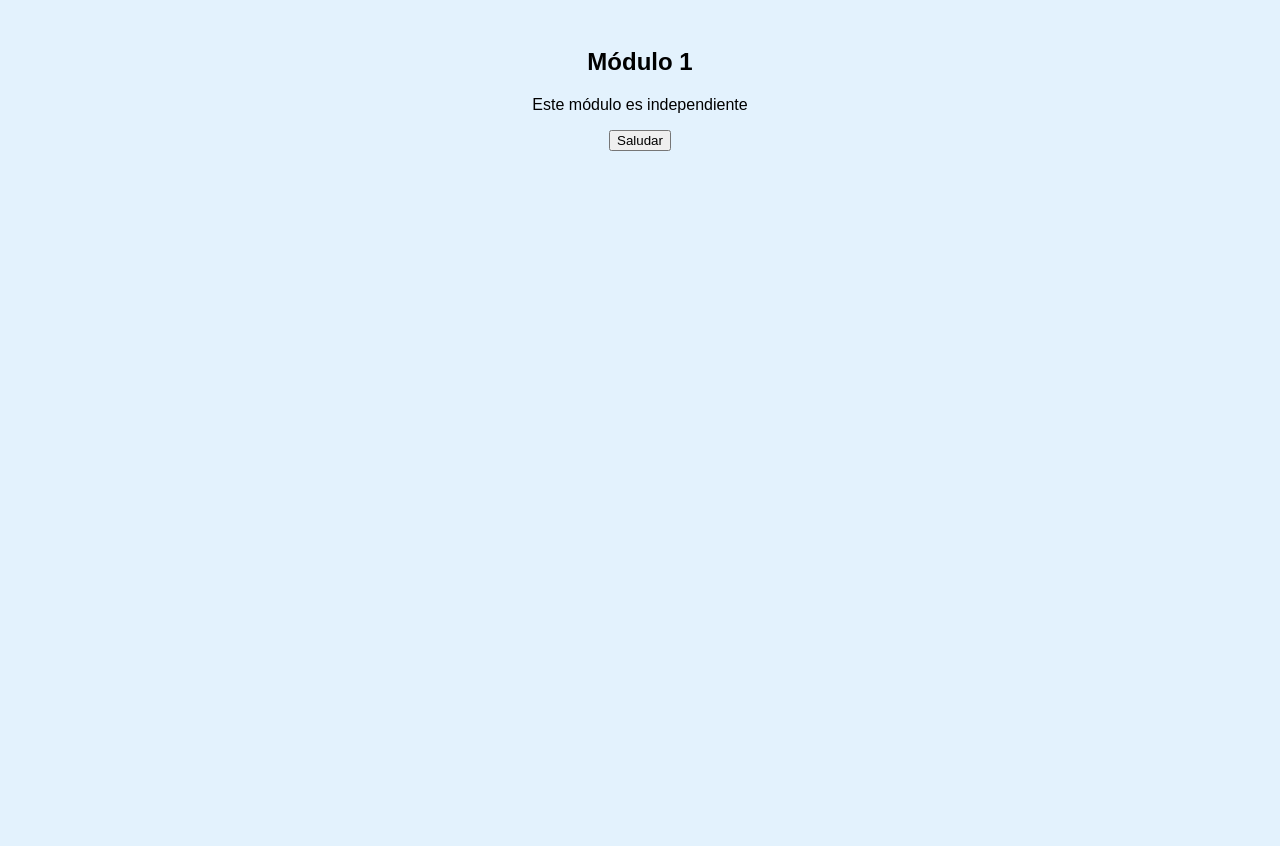
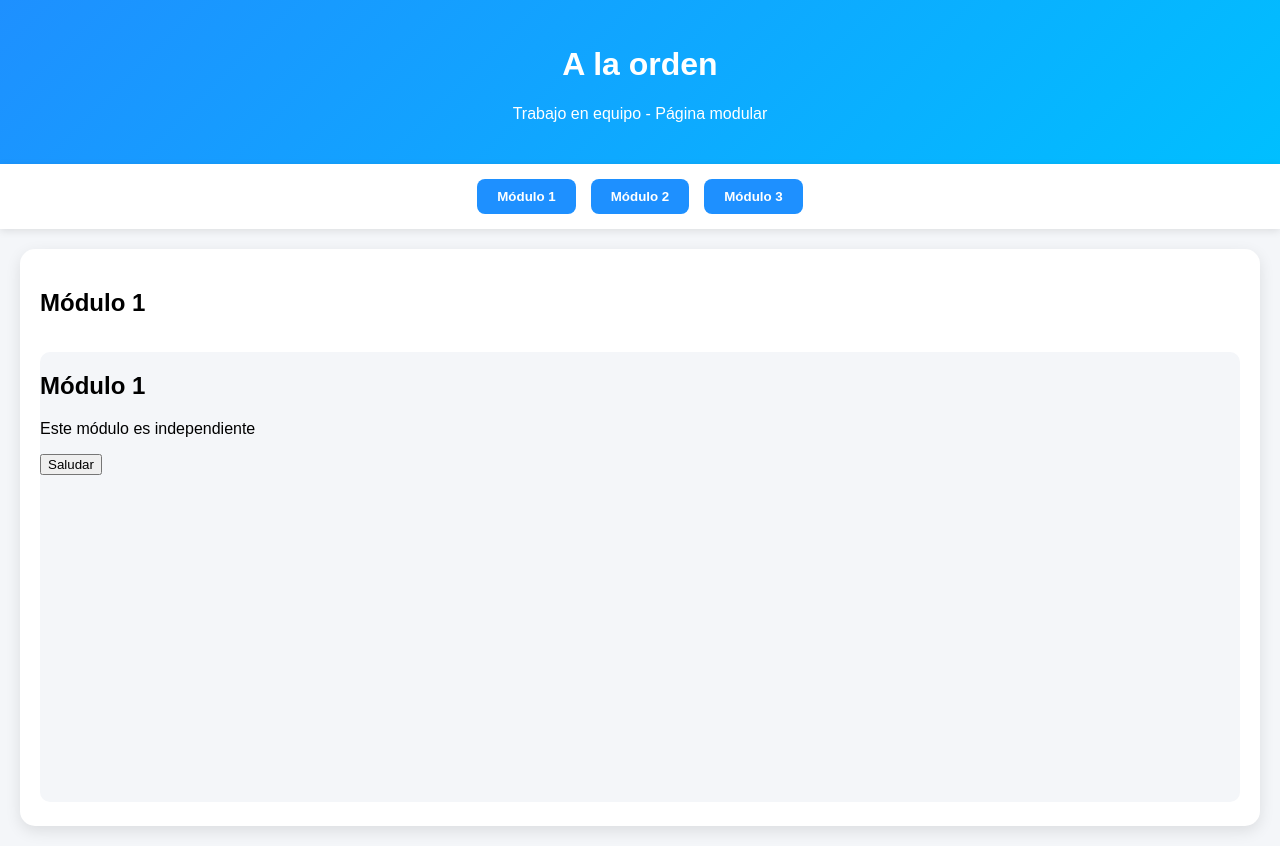
Before and after one commit to jeremyas-web/demo, a plain HTML site: page index.html in a window 1280 px wide. Before the commit the page ends 800 px from the top, so only its background shows below. Drawn offline with Linux system fonts and the light colour scheme.

Commit message:
mi primer commit

```diff
--- a/index.html
+++ b/index.html
@@ -2,14 +2,38 @@
 <html lang="es">
 <head>
     <meta charset="UTF-8">
-    <title>Módulo 1</title>
+    <title>A la orden</title>
     <link rel="stylesheet" href="styles.css">
 </head>
 <body>
 
-<h2>Módulo 1</h2>
-<p>Este módulo es independiente</p>
-<button onclick="saludar()">Saludar</button>
+<header>
+    <h1>A la orden</h1>
+    <p>Trabajo en equipo - Página modular</p>
+</header>
+
+<nav>
+    <button onclick="mostrarModulo('mod1')">Módulo 1</button>
+    <button onclick="mostrarModulo('mod2')">Módulo 2</button>
+    <button onclick="mostrarModulo('mod3')">Módulo 3</button>
+</nav>
+
+<main>
+    <section id="mod1" class="modulo activo">
+        <h2>Módulo 1</h2>
+        <iframe src="modulo1-index.html"></iframe>
+    </section>
+
+    <section id="mod2" class="modulo">
+        <h2>Módulo 2</h2>
+        <iframe src="modulo2-index.html"></iframe>
+    </section>
+
+    <section id="mod3" class="modulo">
+        <h2>Módulo 3</h2>
+        <iframe src="modulo3-index.html"></iframe>
+    </section>
+</main>
 
 <script src="script.js"></script>
 </body>
--- a/modulo1-index.html
+++ b/modulo1-index.html
@@ -0,0 +1,16 @@
+<!DOCTYPE html>
+<html lang="es">
+<head>
+    <meta charset="UTF-8">
+    <title>Módulo 1</title>
+    <link rel="stylesheet" href="styles.css">
+</head>
+<body>
+
+<h2>Módulo 1</h2>
+<p>Este módulo es independiente</p>
+<button onclick="saludar()">Saludar</button>
+
+<script src="script.js"></script>
+</body>
+</html>
--- a/modulo1-script.js
+++ b/modulo1-script.js
@@ -0,0 +1,3 @@
+function saludar() {
+    alert("Hola desde el módulo 1");
+}
--- a/modulo1-styles.css
+++ b/modulo1-styles.css
@@ -0,0 +1,6 @@
+body {
+    font-family: Arial;
+    background: #e3f2fd;
+    text-align: center;
+    padding: 20px;
+}
--- a/modulo2-index.html
+++ b/modulo2-index.html
@@ -0,0 +1,16 @@
+<!DOCTYPE html>
+<html lang="es">
+<head>
+    <meta charset="UTF-8">
+    <title>Módulo 2</title>
+    <link rel="stylesheet" href="styles.css">
+</head>
+<body>
+
+<h2>Módulo 2</h2>
+<p>Aquí trabaja otro integrante</p>
+<button onclick="mensaje()">Click</button>
+
+<script src="script.js"></script>
+</body>
+</html>
--- a/modulo2-script.js
+++ b/modulo2-script.js
@@ -0,0 +1,3 @@
+function mensaje() {
+    alert("Hola desde el módulo 2");
+}
--- a/modulo2-styles.css
+++ b/modulo2-styles.css
@@ -0,0 +1,6 @@
+body {
+    font-family: Arial;
+    background: #e8f5e9;
+    text-align: center;
+    padding: 20px;
+}
--- a/modulo3-index.html
+++ b/modulo3-index.html
@@ -0,0 +1,16 @@
+<!DOCTYPE html>
+<html lang="es">
+<head>
+    <meta charset="UTF-8">
+    <title>Módulo 3</title>
+    <link rel="stylesheet" href="styles.css">
+</head>
+<body>
+
+<h2>Módulo 3</h2>
+<p>Tercer integrante aquí</p>
+<button onclick="accion()">Probar</button>
+
+<script src="script.js"></script>
+</body>
+</html>
--- a/modulo3-styles.css
+++ b/modulo3-styles.css
@@ -0,0 +1,6 @@
+body {
+    font-family: Arial;
+    background: #fff3e0;
+    text-align: center;
+    padding: 20px;
+}
--- a/script.js
+++ b/script.js
@@ -1,3 +1,9 @@
-function saludar() {
-    alert("Hola desde el módulo 1");
+function mostrarModulo(id) {
+    const modulos = document.querySelectorAll('.modulo');
+
+    modulos.forEach(mod => {
+        mod.classList.remove('activo');
+    });
+
+    document.getElementById(id).classList.add('activo');
 }
--- a/styles.css
+++ b/styles.css
@@ -1,6 +1,61 @@
 body {
-    font-family: Arial;
-    background: #e3f2fd;
+    font-family: Arial, sans-serif;
+    margin: 0;
+    background: #f4f6f9;
+}
+
+header {
+    background: linear-gradient(135deg, #1e90ff, #00bfff);
+    color: white;
     text-align: center;
+    padding: 25px;
+}
+
+nav {
+    display: flex;
+    justify-content: center;
+    gap: 15px;
+    background: white;
+    padding: 15px;
+    box-shadow: 0 2px 8px rgba(0,0,0,0.1);
+}
+
+nav button {
+    padding: 10px 20px;
+    border: none;
+    background: #1e90ff;
+    color: white;
+    cursor: pointer;
+    border-radius: 8px;
+    transition: 0.3s;
+    font-weight: bold;
+}
+
+nav button:hover {
+    background: #0f6cd1;
+    transform: scale(1.05);
+}
+
+main {
     padding: 20px;
 }
+
+.modulo {
+    display: none;
+    background: white;
+    padding: 20px;
+    border-radius: 15px;
+    box-shadow: 0 5px 15px rgba(0,0,0,0.1);
+}
+
+.modulo.activo {
+    display: block;
+}
+
+iframe {
+    width: 100%;
+    height: 450px;
+    border: none;
+    border-radius: 10px;
+    margin-top: 15px;
+}
```
